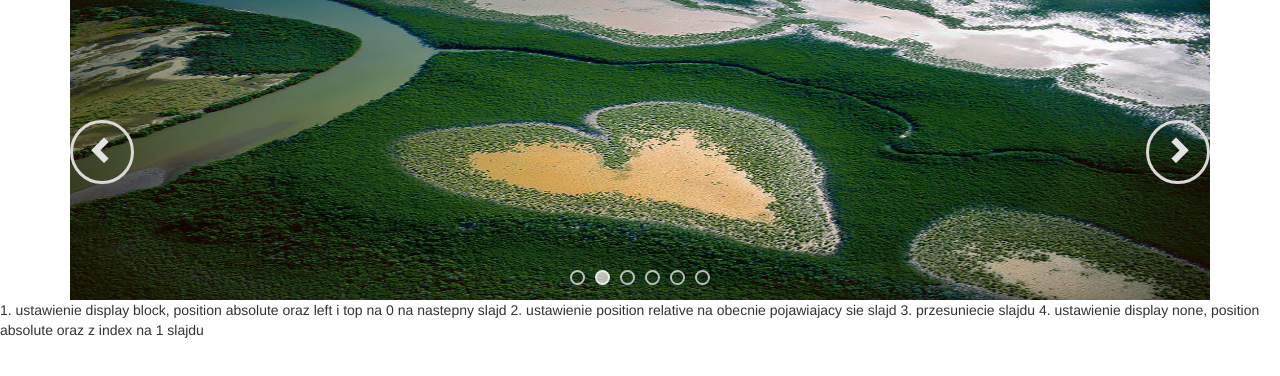
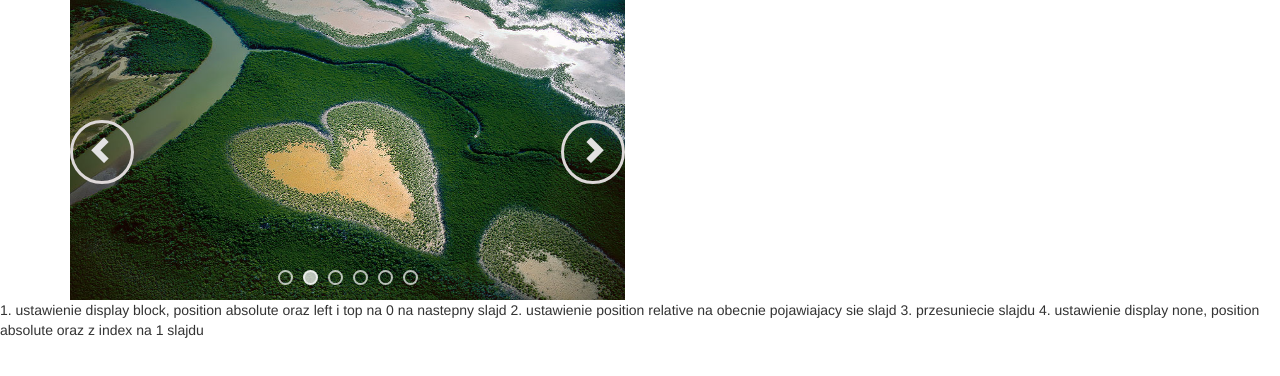
Before and after one commit to rom1119/slider, a website: page index.html in a window 1280 px wide. Drawn offline with nearby package versions, Linux system fonts and the light colour scheme.

Commit message:
change test4

```diff
--- a/index.html
+++ b/index.html
@@ -15,7 +15,7 @@
 <body>
 	<div class="container">
 		<div class="row">
-			<div class="col-xs-12">
+			<div class="col-xs-6">
  				<div class="slider" data-gallery="slider1"></div>
 			</div>
 
```
